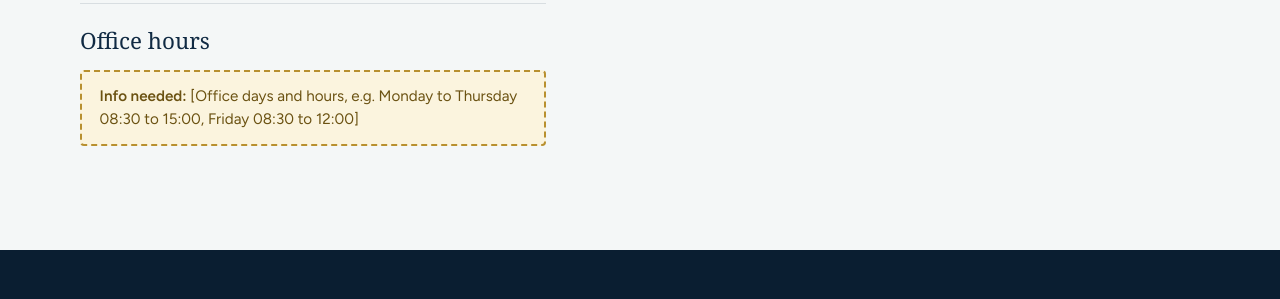
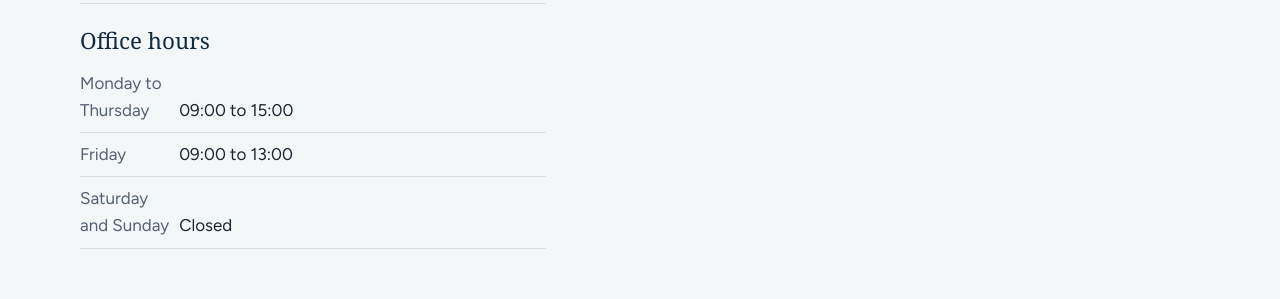
Before and after one commit to Acefusion1/J.WEBSITE, a plain HTML site: page contact.html in a window 1280 px wide. Shown: the part 949-1248 px from the top of the page. Drawn offline with Linux system fonts and the light colour scheme; a web font is replaced by a local one.

Commit message:
Add office hours to Contact page
Co-Authored-By: Claude Opus 5.5 <noreply@anthropic.com>
Claude-Session: https://claude.ai/code/session_016mF4tHd8a2S1iQYpNCFSnk

```diff
--- a/contact.html
+++ b/contact.html
@@ -94,7 +94,11 @@
             <li><span>Admin</span> <a href="mailto:admin@umhlangajewishcentre.co.za">admin@umhlangajewishcentre.co.za</a></li>
           </ul>
           <h3>Office hours</h3>
-          <div class="info-needed"><strong>Info needed:</strong> [Office days and hours, e.g. Monday to Thursday 08:30 to 15:00, Friday 08:30 to 12:00]</div>
+          <ul class="contact-list">
+            <li><span>Monday to Thursday</span> 09:00 to 15:00</li>
+            <li><span>Friday</span> 09:00 to 13:00</li>
+            <li><span>Saturday and Sunday</span> Closed</li>
+          </ul>
         </div>
         <div>
           <div class="map">
```
